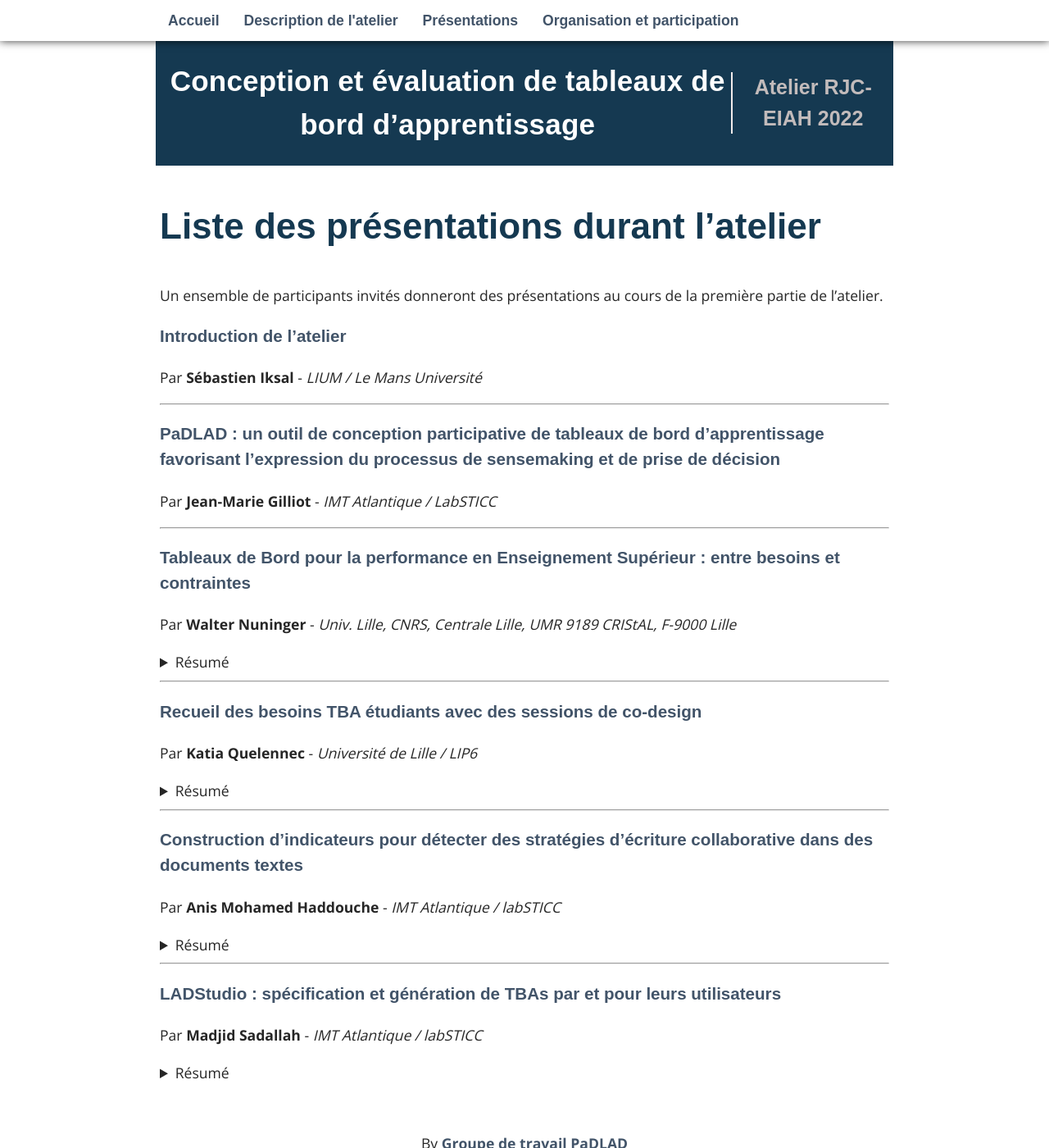
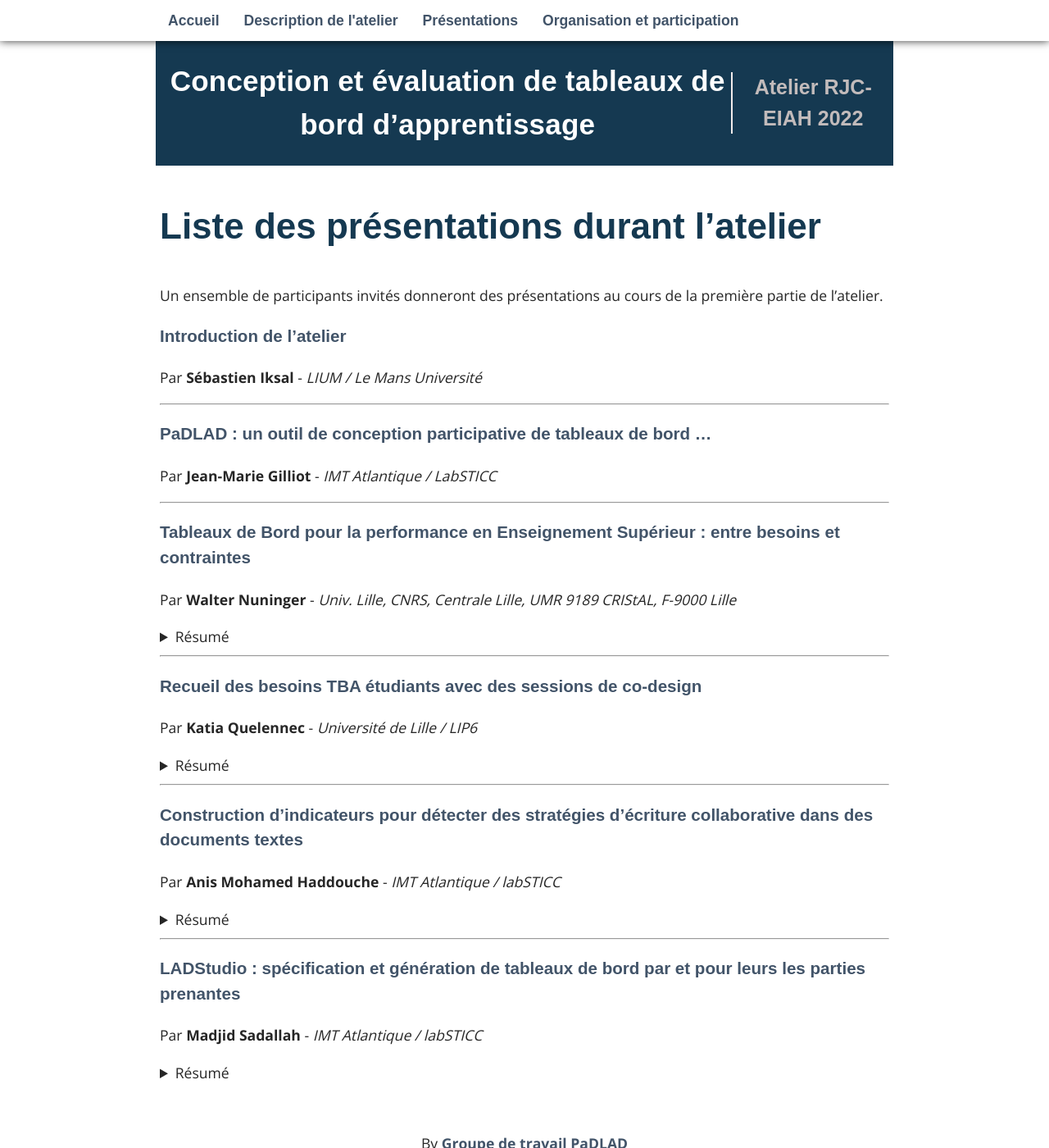
Before and after one commit to padlad/EIAH2025, a Jekyll site: the page built from _pages/03_presentations.md, in a window 1280 px wide and 1400 px high. Shown: the whole window at 82% size. Built offline with Jekyll 4.4.1, drawn with Linux system fonts in a browser that asks for light colours; some web fonts are replaced.

Commit message:
Update 03_presentations.md

```diff
--- a/_pages/03_presentations.md
+++ b/_pages/03_presentations.md
@@ -10,7 +10,7 @@ Un ensemble de participants invités donneront des présentations au cours de la
 Par **Sébastien Iksal** - *LIUM / Le Mans Université*
 
 ---
-### PaDLAD : un outil de conception participative de tableaux de bord d'apprentissage favorisant l'expression du processus de sensemaking et de prise de décision
+### PaDLAD : un outil de conception participative de tableaux de bord ...
 Par **Jean-Marie Gilliot** - *IMT Atlantique / LabSTICC*
 
 ---
@@ -41,7 +41,7 @@ Lors de la conception des tableaux de bords, les enseignants demandent souvent d
 
 ---
 
-### LADStudio : spécification et génération de TBAs par et pour leurs utilisateurs
+### LADStudio : spécification et génération de tableaux de bord par et pour leurs les parties prenantes
 Par **Madjid Sadallah** - *IMT Atlantique / labSTICC*
 
 <details>
```
